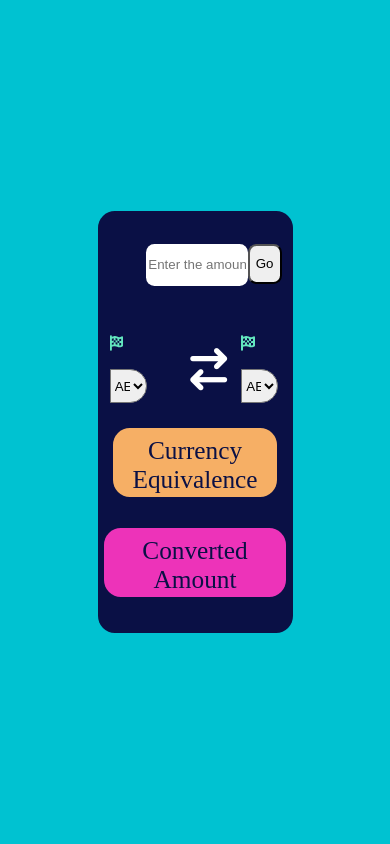
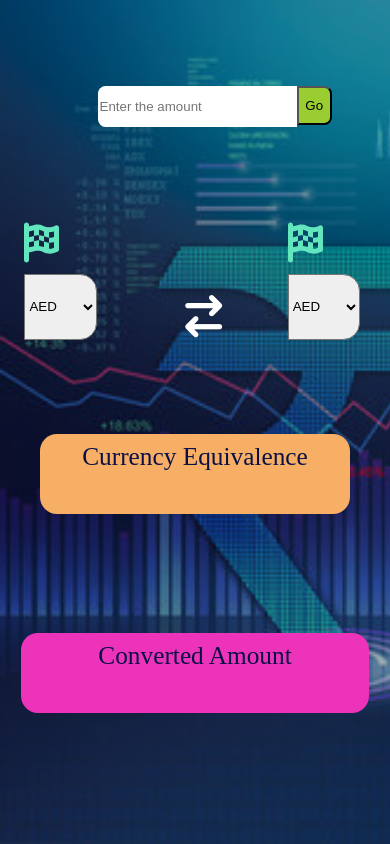
Before and after one commit to Vivekanand-Yadav7/Curreny_converter_website, a plain HTML site: page index.html in a window 390 px wide. Drawn offline with Linux system fonts and the light colour scheme.

Commit message:
reponsive on phone

```diff
--- a/style.css
+++ b/style.css
@@ -4,6 +4,8 @@
 }
 body{
     background-color: #00c2d1;
+    background-image: url(image.jpg);
+    background-size: cover;
 }
 #container{
     display: flex;
@@ -13,7 +15,7 @@ body{
     margin-left: 25vw;
     flex-direction: column;
     border-radius: 2vh;
-    background-color: #0a1045;
+    background-color: rgba(0, 0, 0, 0.3);
 }
 #col1{
     height: 25%;
@@ -44,7 +46,7 @@ input{
     width: 50%;
     margin-left: 25%;
     border: none;
-    border-radius: 1vh;
+    outline: none;
 }
 #col2 div{
     width: 20%;
@@ -86,6 +88,7 @@ input{
     border-top-right-radius: 2vh;
     border-bottom-right-radius: 2vh;
     cursor: pointer;
+    outline: none;
 }
 #to img{
     width: 35%;
@@ -98,6 +101,7 @@ input{
     border-top-right-radius: 2vh;
     border-bottom-right-radius: 2vh;
     cursor: pointer;
+    outline: none;
 }
 #logo{
     display: flex;
@@ -110,8 +114,8 @@ input{
     font-size: 5vh;
 }
 #col1 button{
-    height: 3.5vh;
-    border-radius: 1vh;
+    height: 6%;
+    width: 5%;
 }
 #searchBar{
     display: flex;
@@ -120,7 +124,143 @@ input{
 }
 #searchBar input{
     height: 100%;
+    border-top-left-radius: 2vh;
+    border-bottom-left-radius: 2vh;
 }
 #searchBar button{
     height: 4vh;
+    border-top-right-radius: 2vh;
+    border-bottom-right-radius: 2vh;
+    background-color: yellowgreen;
 }
+
+@media (orientation: portrait) {
+    body{
+        margin: 0%;
+        padding: 0%;
+        background-size: cover;
+    }
+    #container{
+        width: 100vw;
+        height: 100vh;
+        margin: 0%;
+        border-radius: 0%;
+    }
+    #col1{
+        height: 25%;
+        display: flex;
+        flex-direction: column;
+        justify-content: center;
+        text-align: center;
+    }
+    #col2{
+        height: 25%;
+        display: flex;
+        flex-direction: row;
+        justify-content: space-evenly;
+    }
+    #col3{
+        height: 25%;
+        display: flex;
+        flex-direction: row;
+        justify-content: center;
+    }
+    #col4{
+        height: 25%;
+        display: flex;
+        justify-content: center;
+    }
+    input{
+        height: 30%;
+        width: 50%;
+        margin-left: 25%;
+        border: none;
+        outline: none;
+    }
+    #col2 div{
+        width: 20%;
+    }
+    #message{
+        width: 75%;
+        height: 30%;
+        margin-top: 3%;
+        border-radius: 2vh;
+        background-color: #f6af65;
+        color:#0a1045 ;
+        text-align: center;
+        font-size: 3vh;
+        padding: 1vh;
+    }
+    #result{
+        border-radius: 2vh;
+        width: 85%;
+        height: 30%;
+        background-color: #ed33b9;
+        color:#0a1045 ;
+        text-align: center;
+        font-size: 3vh;
+        padding: 1vh;
+    }
+    #from, #to{
+        display: flex;
+         flex-direction: column;
+         text-align: center;
+    }
+    #from img{
+        width: 45%;
+        height: 30%;
+    }
+    #from  select{
+        width: 90%;
+        height: 30%;
+        color: black;
+        border-top-right-radius: 2vh;
+        border-bottom-right-radius: 2vh;
+        cursor: pointer;
+        outline: none;
+    }
+    #to img{
+        width: 45%;
+        height: 30%;
+    }
+    #to  select{
+        width: 90%;
+        height: 30%;
+        color: black;
+        border-top-right-radius: 2vh;
+        border-bottom-right-radius: 2vh;
+        cursor: pointer;
+        outline: none;
+    }
+    #logo{
+        display: flex;
+        flex-direction: column;
+        justify-content: center;
+        padding-left: 15%;
+    }
+    #logo i{
+        color: white;
+        font-size: 5vh;
+    }
+    #col1 button{
+        height: 6%;
+        width: 5%;
+    }
+    #searchBar{
+        display: flex;
+        flex-direction: row;
+        text-align: center;
+    }
+    #searchBar input{
+        height: 100%;
+        border-top-left-radius: 0.9vh;
+        border-bottom-left-radius: 0.9vh;
+    }
+    #searchBar button{
+        height: 4vh;
+        border-top-right-radius: 0.9vh;
+        border-bottom-right-radius: 0.9vh;
+        background-color: yellowgreen;
+    }
+
+}
```
Also changed, not shown: image.jpg (added).
